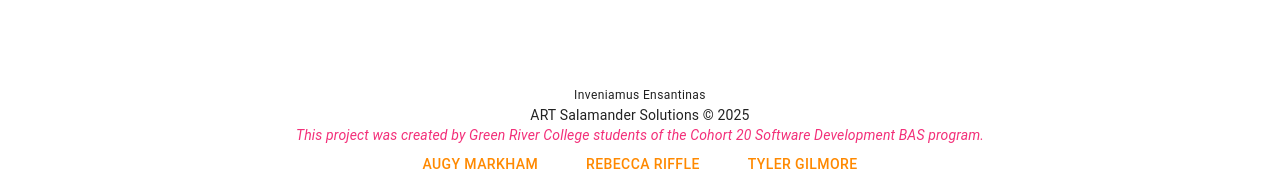
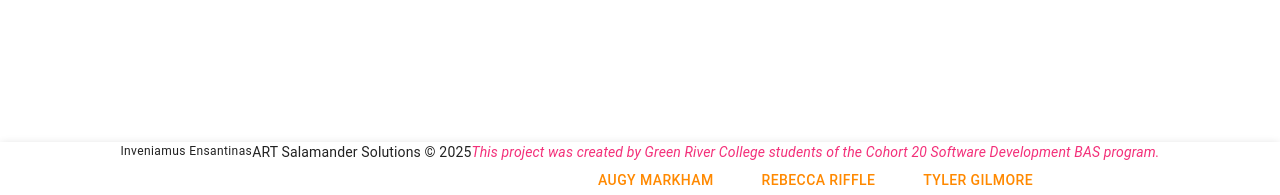
Before and after one commit to rifflere/centroid-finder-frontend, a Next.js app in the folder centroid-finder-frontend/: page / in a window 1280 px wide. Shown: the part 602-797 px from the top of the page. Built offline with nearby package versions, Linux system fonts and the light colour scheme.

Commit message:
updated footer to bottomnavigation

```diff
--- a/centroid-finder-frontend/src/app/layout.js
+++ b/centroid-finder-frontend/src/app/layout.js
@@ -2,7 +2,7 @@ import { Geist, Geist_Mono } from "next/font/google";
 import "./globals.css";
 import Link from 'next/link';
 import Image from 'next/image';
-import { AppBar, Box, Button, ButtonGroup, IconButton, Toolbar, Typography, Grid, Container} from '@mui/material';
+import { AppBar, Box, Button, ButtonGroup, BottomNavigation, IconButton, Paper, Toolbar, Typography, Grid, Container} from '@mui/material';
 import ThemeRegistry from "./ThemeRegistry";
 import { SettingsProvider } from "@/context/SettingsContext";
 
@@ -52,7 +52,7 @@ export default function Layout({ children }) {
         </SettingsProvider>
 
         {/* FOOTER */}
-          <footer style={{
+          {/* <footer style={{
             position: "absolute",
             bottom: 0,
             width: "100%",
@@ -61,7 +61,9 @@ export default function Layout({ children }) {
             alignItems: "center",
             padding: "1rem 0",
             backgroundColor: "#fff", // optional: give contrast if needed
-          }}>
+          }}> */}
+          <Paper sx={{ position: 'fixed', bottom: 0, left: 0, right: 0 }} elevation={3}>
+            <BottomNavigation>
               <Typography variant='caption'>Inveniamus Ensantinas</Typography>
 
               <Typography variant="body2" component="p">ART Salamander Solutions &#169; 2025</Typography>
@@ -75,7 +77,9 @@ export default function Layout({ children }) {
                   <Button href="https://www.linkedin.com/in/dev-tylergilmore/" target="_blank" > Tyler Gilmore</Button>
                 </ul>
               </div>
-          </footer>
+            </BottomNavigation>
+          </Paper>
+          {/* </footer> */}
         </ThemeRegistry>
       </body>
     </html>
```
Lines whose indentation alone changed are shown as unchanged.
